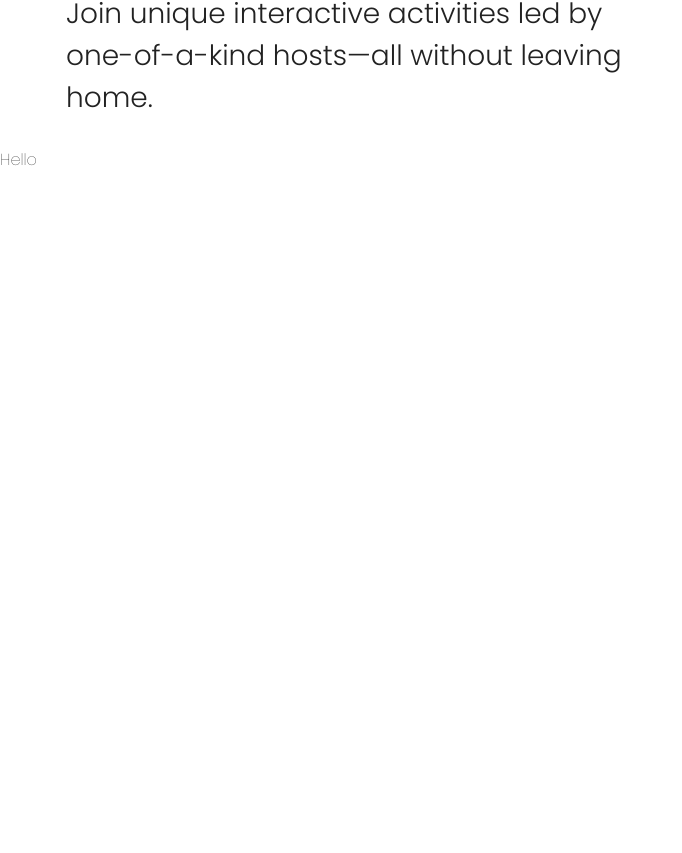
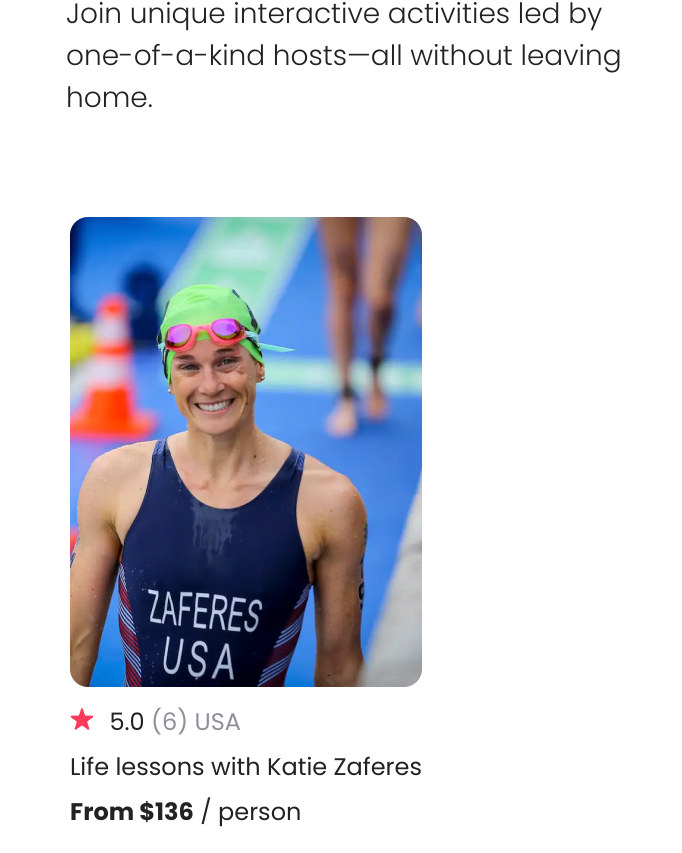
Before and after one commit to SL-GW/clone-air-b-and-b-page, a React (Create React App) app: page / in a window 1280 px wide. Shown: the part 1009-1862 px from the top of the page, without its empty margins (0-682 px from the left). Before the commit the page ends 1181 px from the top, so only its background shows below. Built offline with nearby package versions, Linux system fonts and the light colour scheme; a web font is replaced by a local one.

Commit message:
Created first card in Card.js

```diff
--- a/src/App.css
+++ b/src/App.css
@@ -1,6 +1,7 @@
 .App {
   background-color: #ffffff;
   font-family: "Poppins", sans-serif;
-  font-weight: 100;
+  font-weight: 400;
   font-style: normal;
+  color: #222222;
 }
--- /dev/null
+++ b/src/Card.css
@@ -0,0 +1,37 @@
+.Card {
+  max-width: 100%;
+}
+
+.swimImage {
+  margin-left: 70px;
+  margin-top: 70px;
+}
+
+.cardInfo {
+  margin-left: 70px;
+  margin-top: 10px;
+  font-size: 24px;
+}
+
+.star {
+  margin-right: 10px;
+}
+
+.rating {
+  color: #222222;
+}
+.number {
+  color: #918e9b;
+}
+
+.country {
+  color: #918e9b;
+}
+
+.description {
+  margin: 10px 0px 10px 0px;
+}
+
+.price {
+  margin-top: 0px;
+}
--- a/src/Card.js
+++ b/src/Card.js
@@ -1,5 +1,27 @@
 import React from "react";
+import "./Card.css";
+import swimmer from "./swimmer.png";
+import Star from "./Star.png";
 
 export default function Card() {
-  return <div className="Card">Hello</div>;
+  return (
+    <div className="Card">
+      <div>
+        <img className="swimImage" src={swimmer} alt="female swimmer" />
+      </div>
+      <div className="cardInfo">
+        <img className="star" src={Star} alt="star" />
+        <span>
+          {" "}
+          <span className="rating">5.0</span>
+          <span className="number"> (6)</span>{" "}
+          <span className="country">USA</span>
+        </span>
+        <p className="description">Life lessons with Katie Zaferes</p>
+        <p className="price">
+          <strong>From $136</strong> / person
+        </p>
+      </div>
+    </div>
+  );
 }
```
